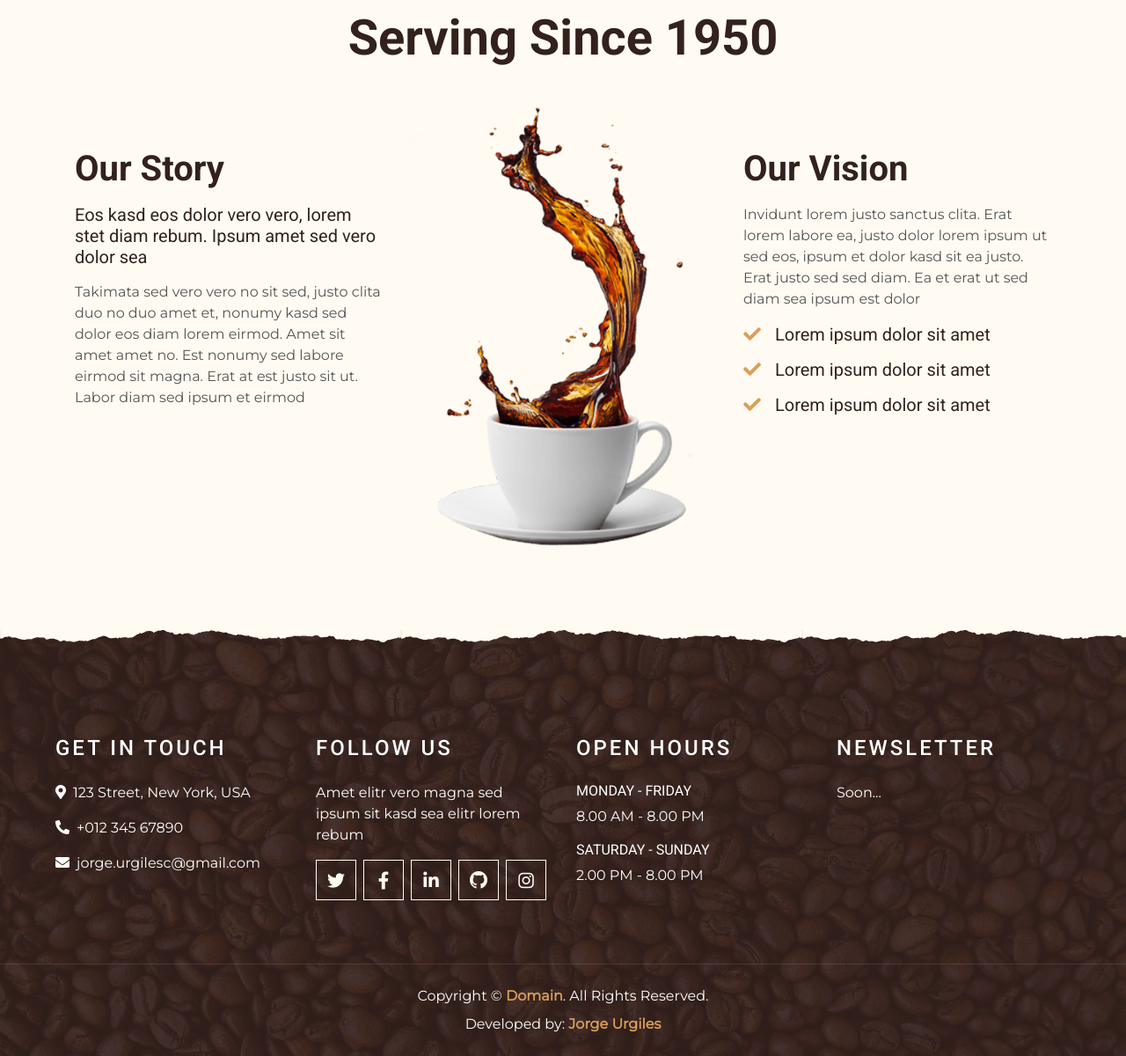
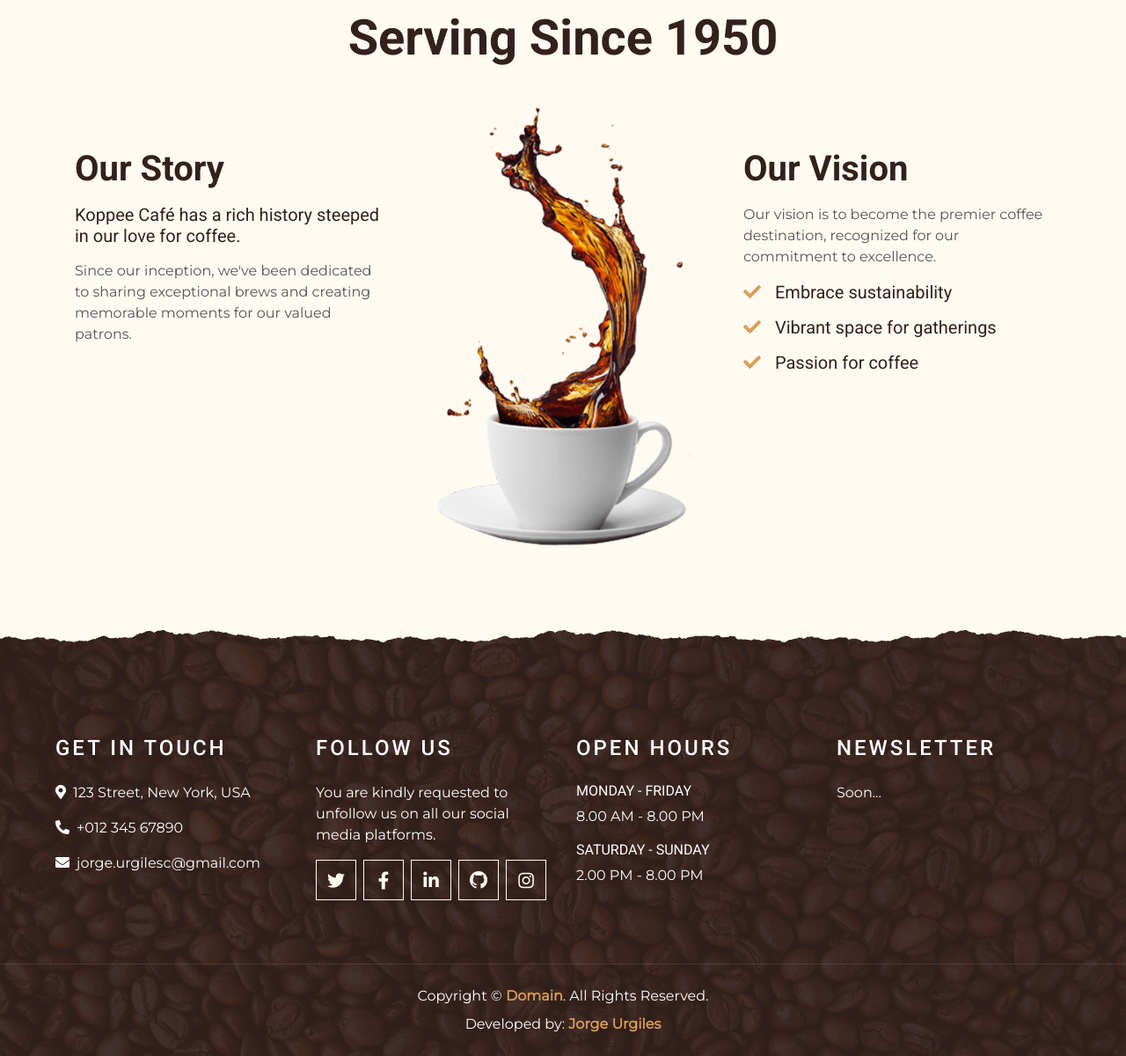
Before and after one commit to JorgeUrgiles/coffeeshop_proyect, a Django app: page /about/ in a window 1280 px wide. Shown: the part 638-1838 px from the top of the page at 88% size. Run offline with Django 4.2, Linux system fonts and the light colour scheme; some libraries are stand-ins or nearby versions.

Commit message:
detalles

```diff
--- a/core/templates/core/about.html
+++ b/core/templates/core/about.html
@@ -26,8 +26,8 @@
             <div class="row">
                 <div class="col-lg-4 py-0 py-lg-5">
                     <h1 class="mb-3">Our Story</h1>
-                    <h5 class="mb-3">Eos kasd eos dolor vero vero, lorem stet diam rebum. Ipsum amet sed vero dolor sea</h5>
-                    <p>Takimata sed vero vero no sit sed, justo clita duo no duo amet et, nonumy kasd sed dolor eos diam lorem eirmod. Amet sit amet amet no. Est nonumy sed labore eirmod sit magna. Erat at est justo sit ut. Labor diam sed ipsum et eirmod</p>
+                    <h5 class="mb-3">Koppee Café has a rich history steeped in our love for coffee.</h5>
+                    <p>Since our inception, we've been dedicated to sharing exceptional brews and creating memorable moments for our valued patrons.</p>
 
                 </div>
                 <div class="col-lg-4 py-5 py-lg-0" style="min-height: 500px;">
@@ -37,10 +37,10 @@
                 </div>
                 <div class="col-lg-4 py-0 py-lg-5">
                     <h1 class="mb-3">Our Vision</h1>
-                    <p>Invidunt lorem justo sanctus clita. Erat lorem labore ea, justo dolor lorem ipsum ut sed eos, ipsum et dolor kasd sit ea justo. Erat justo sed sed diam. Ea et erat ut sed diam sea ipsum est dolor</p>
-                    <h5 class="mb-3"><i class="fa fa-check text-primary mr-3"></i>Lorem ipsum dolor sit amet</h5>
-                    <h5 class="mb-3"><i class="fa fa-check text-primary mr-3"></i>Lorem ipsum dolor sit amet</h5>
-                    <h5 class="mb-3"><i class="fa fa-check text-primary mr-3"></i>Lorem ipsum dolor sit amet</h5>
+                    <p>Our vision is to become the premier coffee destination, recognized for our commitment to excellence. </p>
+                    <h5 class="mb-3"><i class="fa fa-check text-primary mr-3"></i>Embrace sustainability</h5>
+                    <h5 class="mb-3"><i class="fa fa-check text-primary mr-3"></i>Vibrant space for gatherings</h5>
+                    <h5 class="mb-3"><i class="fa fa-check text-primary mr-3"></i>Passion for coffee</h5>
 
                 </div>
             </div>
--- a/core/templates/core/base.html
+++ b/core/templates/core/base.html
@@ -68,7 +68,7 @@
             </div>
             <div class="col-lg-3 col-md-6 mb-5">
                 <h4 class="text-white text-uppercase mb-4" style="letter-spacing: 3px;">Follow Us</h4>
-                <p>Amet elitr vero magna sed ipsum sit kasd sea elitr lorem rebum</p>
+                <p>You are kindly requested to unfollow us on all our social media platforms.</p>
                 <div class="d-flex justify-content-start">
                     <a class="btn btn-lg btn-outline-light btn-lg-square mr-2" href="https://twitter.com/jorge_urgiles19"><i class="fab fa-twitter"></i></a>
                     <a class="btn btn-lg btn-outline-light btn-lg-square mr-2" href="https://www.facebook.com/jorge.urgiles.5"><i class="fab fa-facebook-f"></i></a>
```
Also changed, not shown: contact/forms.py (+4 -4 lines), contact/templates/contact/contact.html (+6 -6 lines), db.sqlite3, media/menu/IcedMatchaLatte.jpeg (added), media/menu/IcedMatchaLatte_tVbJLrj.jpeg (added), media/menu/menu-1_RrVPynX.jpg (added), media/menu/menu-2_2Ihx7d3.jpg (added), media/menu/menu-2_msihIga.jpg (added), media/menu/menu-3_lDGMT1n.jpg (added), media/services/service-1.jpg (added).
